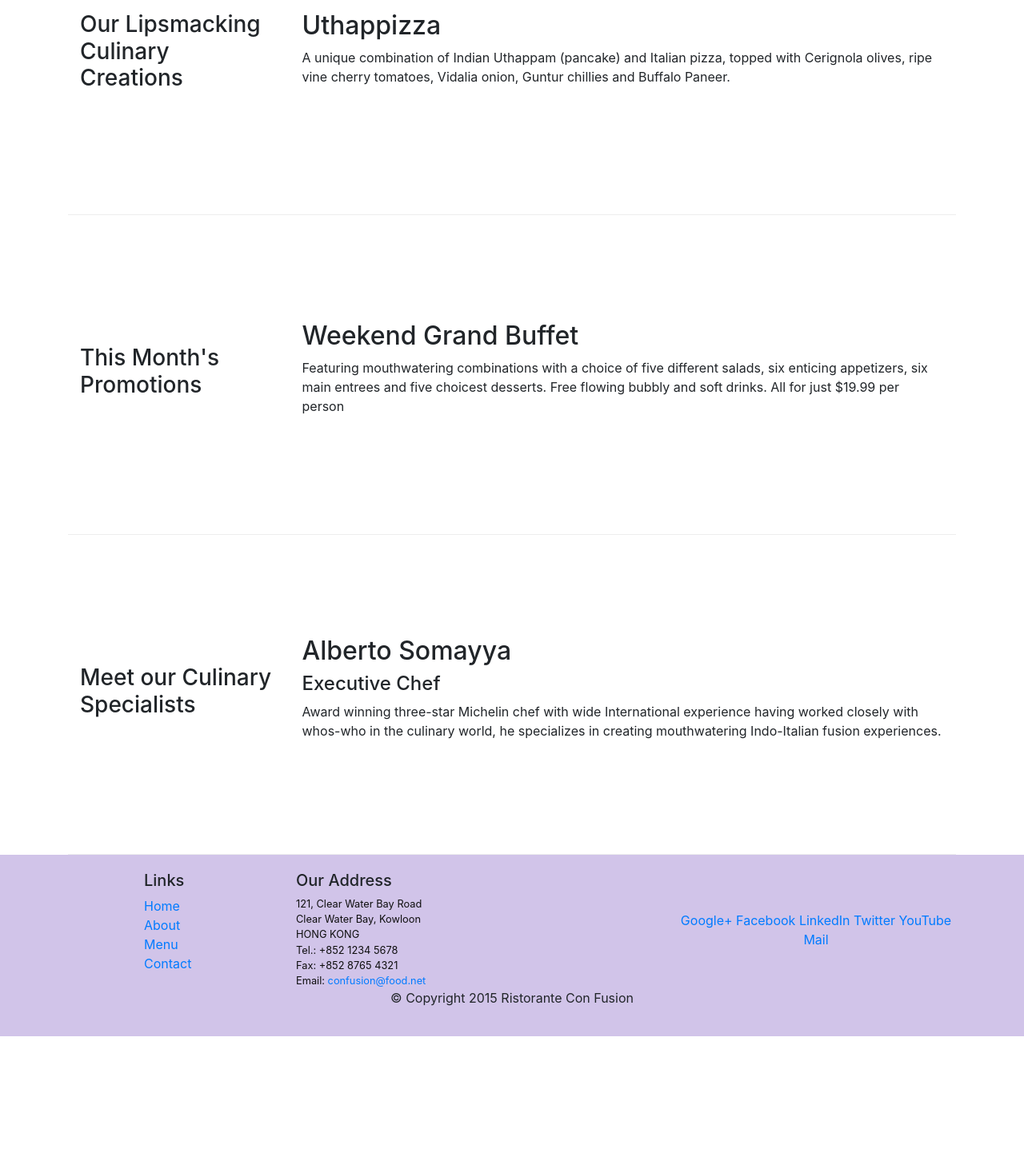
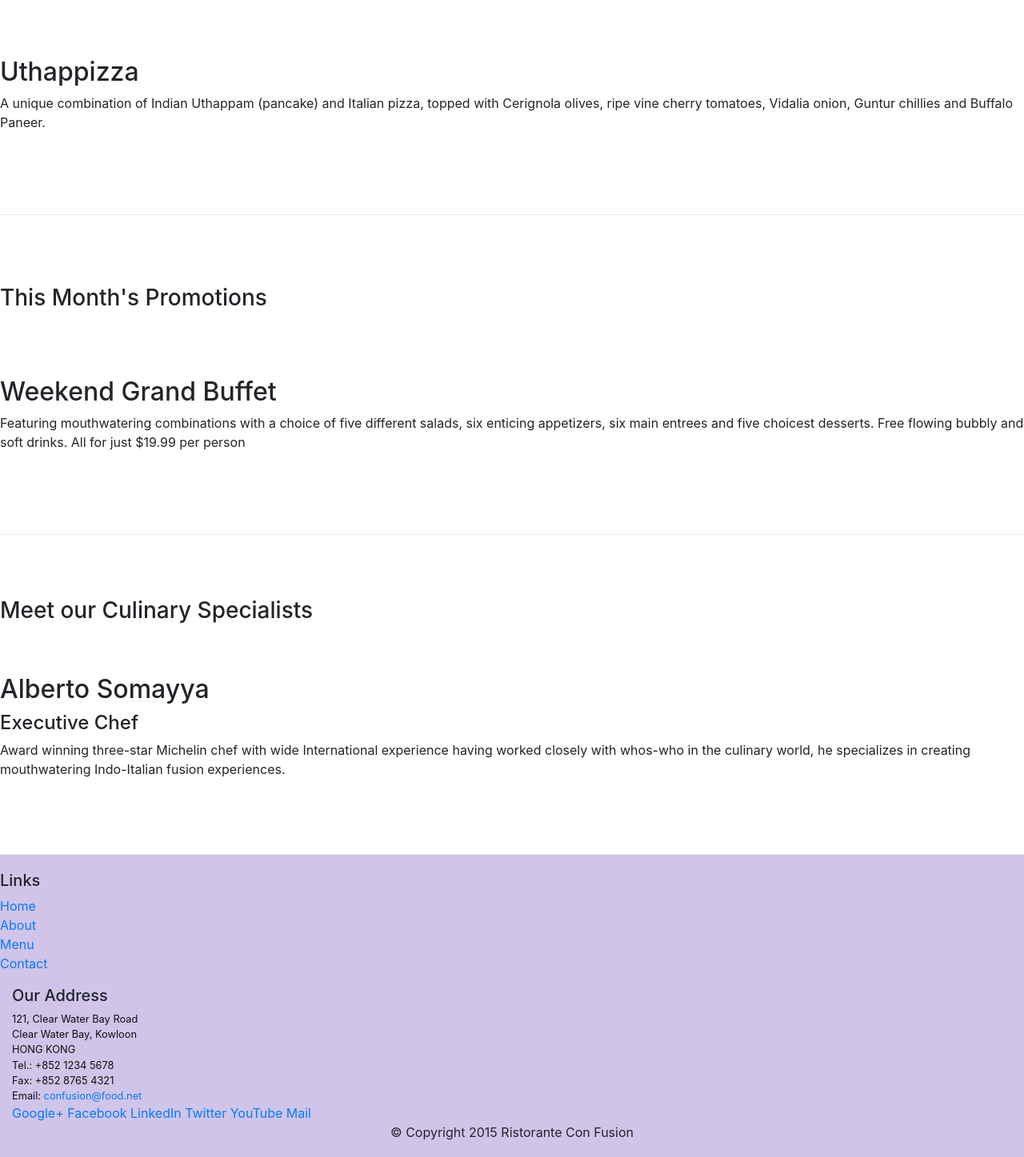
Before and after one commit to godazu/ConFusion, a website: page index.html in a window 1280 px wide. Shown: the part 391-1838 px from the top of the page at 80% size. Before the commit the page ends 1687 px from the top, so only its background shows below. Drawn offline with nearby package versions, Linux system fonts and the light colour scheme.

Commit message:
First commit

```diff
--- a/index.html
+++ b/index.html
@@ -7,7 +7,6 @@
     <meta name="viewport" content="width=device-width, initial-scale=1, shrink-to-fit=no">
     <meta http-equiv="x-ua-compatible" content="ie=edge">
 
-    <!-- Bootstrap CSS -->
     <link rel="stylesheet" href="node_modules/bootstrap/dist/css/bootstrap.min.css">
     <link href="css/styles.css" rel="stylesheet">
     <title>Ristorante Con Fusion</title>
@@ -28,44 +27,44 @@
         </div>
     </header>
 
-    <div class="container">
+    <div >
         <div class="row row-content align-items-center">
-            <div class="col-sm-4 col-md-3 flex-last">
+            <div>
                 <h3>Our Lipsmacking Culinary Creations</h3>
             </div>
-            <div class="col-sm col-md flex-first">
+            <div>
                 <h2>Uthappizza</h2>
-                <p class=" d-none d-sm-block">A unique combination of Indian Uthappam (pancake) and Italian pizza, topped with Cerignola olives, ripe vine cherry tomatoes, Vidalia onion, Guntur chillies and Buffalo Paneer.</p>
+                <p>A unique combination of Indian Uthappam (pancake) and Italian pizza, topped with Cerignola olives, ripe vine cherry tomatoes, Vidalia onion, Guntur chillies and Buffalo Paneer.</p>
             </div>
         </div>
 
 
         <div class="row row-content align-items-center">
-            <div class="col-sm-4 col-md-3">
+            <div>
                 <h3>This Month's Promotions</h3>
             </div>
-            <div class="col-sm col-md">
+            <div>
                 <h2>Weekend Grand Buffet</h2>
-                <p class=" d-none d-sm-block">Featuring mouthwatering combinations with a choice of five different salads, six enticing appetizers, six main entrees and five choicest desserts. Free flowing bubbly and soft drinks. All for just $19.99 per person </p>
+                <p>Featuring mouthwatering combinations with a choice of five different salads, six enticing appetizers, six main entrees and five choicest desserts. Free flowing bubbly and soft drinks. All for just $19.99 per person </p>
             </div>
         </div>
 
         <div class="row row-content align-items-center">
-            <div class="col-sm-4 col-md-3 flex-last">
+            <div>
                 <h3>Meet our Culinary Specialists</h3>
             </div>
-            <div class="col-sm col-md flex-first">
+            <div>
                 <h2>Alberto Somayya</h2>
                 <h4>Executive Chef</h4>
-                <p class=" d-none d-sm-block">Award winning three-star Michelin chef with wide International experience having worked closely with whos-who in the culinary world, he specializes in creating mouthwatering Indo-Italian fusion experiences. </p>
+                <p>Award winning three-star Michelin chef with wide International experience having worked closely with whos-who in the culinary world, he specializes in creating mouthwatering Indo-Italian fusion experiences. </p>
             </div>
         </div>
     </div>
 
     <footer class="footer">
-        <div class="container">
-            <div class="row">
-                <div class="col-5 offset-1 col-sm-2">
+        <div>
+            <div>
+                <div>
                     <h5>Links</h5>
                     <ul class="list-unstyled">
                         <li><a href="#">Home</a></li>
@@ -85,8 +84,8 @@
 		              Email: <a href="mailto:confusion@food.net">confusion@food.net</a>
 		           </address>
                 </div>
-                <div class="col-12 col-sm-4 align-self-center">
-                    <div style="text-align:center">
+                <div class="col-12 col-sm-4 align-items-center">
+                    <div>
                         <a href="http://google.com/+">Google+</a>
                         <a href="http://www.facebook.com/profile.php?id=">Facebook</a>
                         <a href="http://www.linkedin.com/in/">LinkedIn</a>
@@ -100,12 +99,10 @@
                 <div class="col-auto">
                     <p>© Copyright 2015 Ristorante Con Fusion</p>
                 </div>
-           </div>
+           </div    >
         </div>
     </footer>
 
-    <!-- jQuery first, then Tether, then Bootstrap JS. -->
-    <!-- Bootsrap beta 4 replaced Tether with Popper -->
     <script src="node_modules/jquery/dist/jquery.min.js"></script>
     <script src="node_modules/popper.js/dist/umd/popper.min.js"></script>
     <script src="node_modules/bootstrap/dist/js/bootstrap.min.js"></script>
```
Also changed, not shown: package.json (+15 -16 lines), aboutus.html (added), 1 other file.
